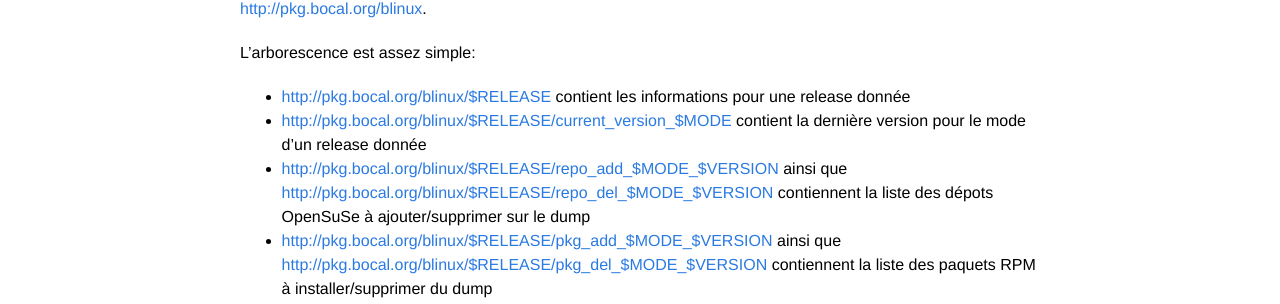
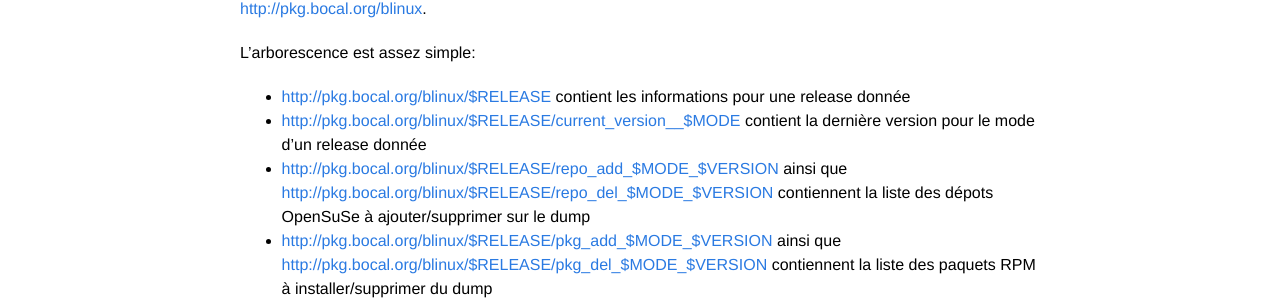
Before and after one commit to nekresh/bocal-faq, a Jekyll site: the page built from _posts/2014-07-18-fonctionnement-dump-blinux.markdown, in a window 1280 px wide. Shown: the part 753-1057 px from the top of the page. Built offline with Jekyll 4.4.1, drawn with Linux system fonts in a browser that asks for light colours.

```diff
--- a/_posts/2014-07-18-fonctionnement-dump-blinux.markdown
+++ b/_posts/2014-07-18-fonctionnement-dump-blinux.markdown
@@ -31,6 +31,6 @@ Cette vérification ainsi que la mise à jour se base sur le site [http://pkg.bo
 L'arborescence est assez simple:
 
 * [http://pkg.bocal.org/blinux/$RELEASE](http://pkg.bocal.org/blinux/$RELEASE) contient les informations pour une release donnée
-* [http://pkg.bocal.org/blinux/$RELEASE/current_version_$MODE](http://pkg.bocal.org/blinux/$RELEASE/current_version_$MODE) contient la dernière version pour le mode d'un release donnée
+* [http://pkg.bocal.org/blinux/$RELEASE/current_version__$MODE](http://pkg.bocal.org/blinux/$RELEASE/current_version_$MODE) contient la dernière version pour le mode d'un release donnée
 * [http://pkg.bocal.org/blinux/$RELEASE/repo_add_$MODE_$VERSION](http://pkg.bocal.org/blinux/$RELEASE/repo_add_$MODE_$VERSION) ainsi que [http://pkg.bocal.org/blinux/$RELEASE/repo_del_$MODE_$VERSION](http://pkg.bocal.org/blinux/$RELEASE/repo_del_$MODE_$VERSION) contiennent la liste des dépots OpenSuSe à ajouter/supprimer sur le dump
 * [http://pkg.bocal.org/blinux/$RELEASE/pkg_add_$MODE_$VERSION](http://pkg.bocal.org/blinux/$RELEASE/pkg_add_$MODE_$VERSION) ainsi que [http://pkg.bocal.org/blinux/$RELEASE/pkg_del_$MODE_$VERSION](http://pkg.bocal.org/blinux/$RELEASE/pkg_del_$MODE_$VERSION) contiennent la liste des paquets RPM à installer/supprimer du dump
```
